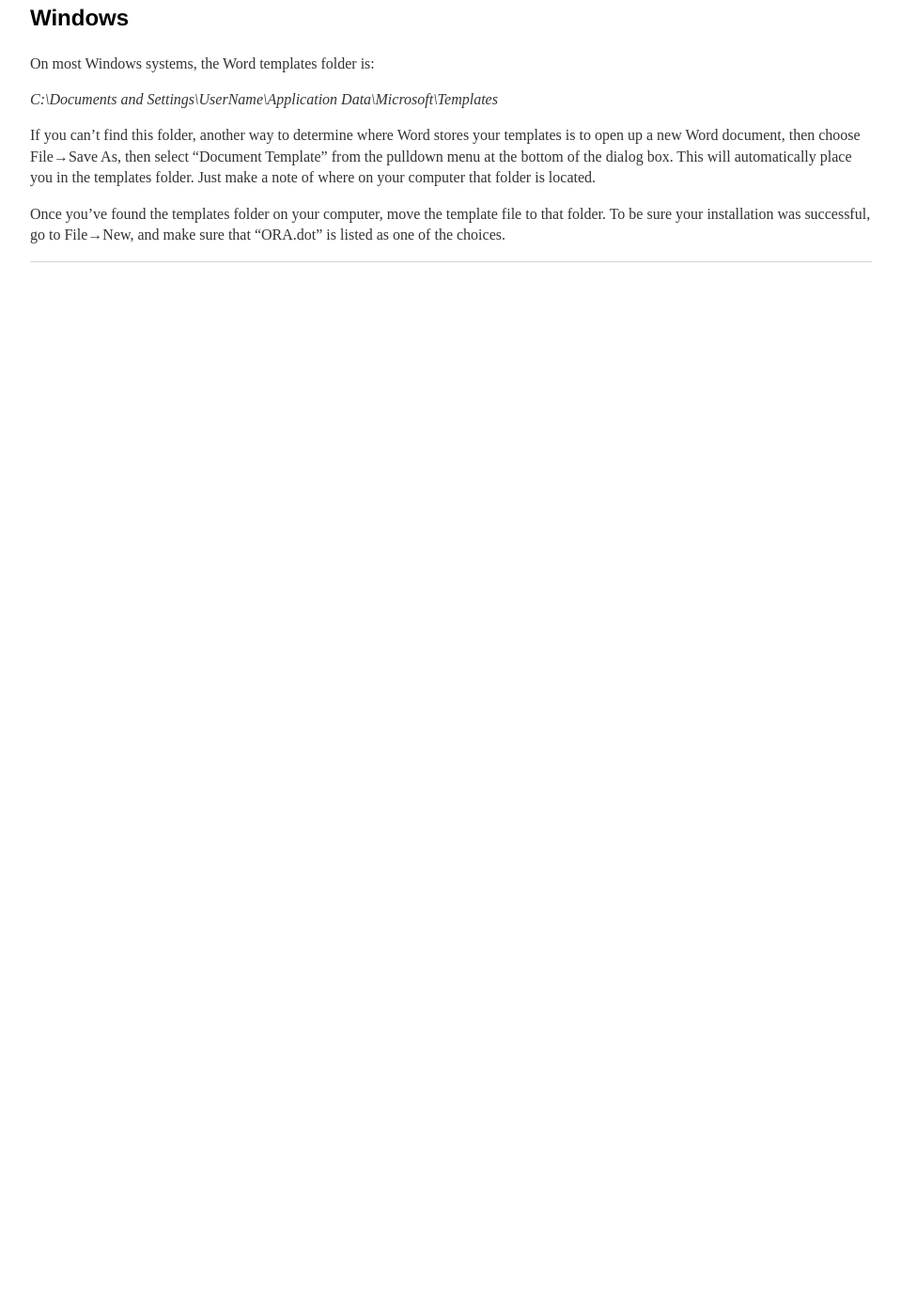
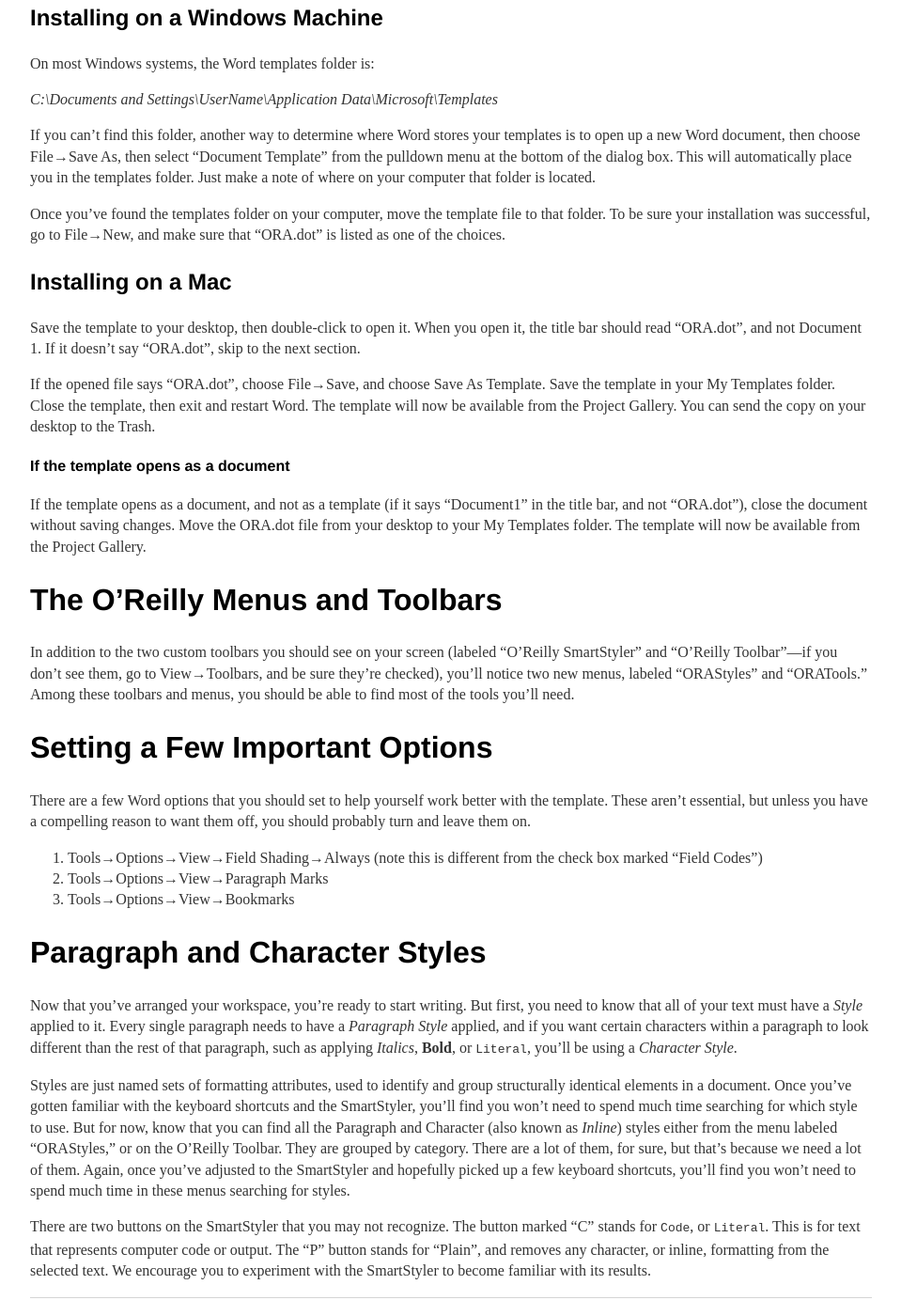
Before and after one commit to oreillymedia/production-resources, a Jekyll site: the page built from word/index.md, in a window 1280 px wide and 1400 px high, scrolled down 704 px. Shown: the whole window at 94% size, without its empty margins (160-1119 px from the left). Built offline with Jekyll 4.4.1, drawn with Linux system fonts in a browser that asks for light colours; before the commit the page ends 1043 px from its top, so only the background shows below that; some of the changed text lies outside the part shown.

Commit message:
Update index.md

```diff
--- a/word/index.md
+++ b/word/index.md
@@ -10,15 +10,15 @@
 
 This template was created using Word 2000 for Windows. Yeah, it’s kind of old. But it still works! There are many different versions of Word out there, so you might encounter some differences in your specific setup compared to what we talk about here.
 
-IMPORTANT: Our template is not fully compatible with Microsoft Word 2008 for Mac. The styling buttons work pretty well, but most of the macros aren’t supported in this particular version of Word for Mac.
+NOTE: Our template is not fully compatible with Microsoft Word 2008 for Mac. The styling buttons work pretty well, but most of the macros aren’t supported in this particular version of Word for Mac.
 
 ## Installing the Template
 
 The template contains numerous customizations and macros (short programs written in Visual Basic for Applications, or VBA). In order for these customizations to work properly, and to be available whenever you're working on your manuscript, you'll need to store this template in a special templates folder on your computer.
 
-IMPORTANT: Like we mentioned before, there are a lot of versions of Word out there. You might have to adapt the following, depending on where your templates folder is.
+NOTE: Like we mentioned before, there are a lot of versions of Word out there. You might have to adapt the following, depending on where your templates folder is.
 
-### Windows
+### Installing on a Windows Machine
 
 On most Windows systems, the Word templates folder is:
 
@@ -27,3 +27,34 @@
 If you can't find this folder, another way to determine where Word stores your templates is to open up a new Word document, then choose File→Save As, then select "Document Template" from the pulldown menu at the bottom of the dialog box. This will automatically place you in the templates folder. Just make a note of where on your computer that folder is located.
 
 Once you've found the templates folder on your computer, move the template file to that folder. To be sure your installation was successful, go to File→New, and make sure that "ORA.dot" is listed as one of the choices.
+
+### Installing on a Mac
+
+Save the template to your desktop, then double-click to open it. When you open it, the title bar should read "ORA.dot", and not Document 1. If it doesn't say "ORA.dot", skip to the next section.
+
+If the opened file says "ORA.dot", choose File→Save, and choose Save As Template. Save the template in your My Templates folder. Close the template, then exit and restart Word. The template will now be available from the Project Gallery. You can send the copy on your desktop to the Trash.
+
+#### If the template opens as a document
+
+If the template opens as a document, and not as a template (if it says "Document1" in the title bar, and not "ORA.dot"), close the document without saving changes. Move the ORA.dot file from your desktop to your My Templates folder. The template will now be available from the Project Gallery.
+
+## The O'Reilly Menus and Toolbars
+
+In addition to the two custom toolbars you should see on your screen (labeled "O'Reilly SmartStyler" and "O'Reilly Toolbar"—if you don't see them, go to View→Toolbars, and be sure they're checked), you'll notice two new menus, labeled "ORAStyles" and "ORATools." Among these toolbars and menus, you should be able to find most of the tools you'll need.
+
+## Setting a Few Important Options
+
+There are a few Word options that you should set to help yourself work better with the template. These aren't essential, but unless you have a compelling reason to want them off, you should probably turn and leave them on.
+
+1.	Tools→Options→View→Field Shading→Always (note this is different from the check box marked "Field Codes")
+2.	Tools→Options→View→Paragraph Marks
+3.	Tools→Options→View→Bookmarks
+
+## Paragraph and Character Styles
+
+Now that you've arranged your workspace, you're ready to start writing. But first, you need to know that all of your text must have a *Style* applied to it. Every single paragraph needs to have a *Paragraph Style* applied, and if you want certain characters within a paragraph to look different than the rest of that paragraph, such as applying *Italics*, **Bold**, or `Literal`, you'll be using a *Character Style*.
+
+Styles are just named sets of formatting attributes, used to identify and group structurally identical elements in a document.
+Once you've gotten familiar with the keyboard shortcuts and the SmartStyler, you'll find you won't need to spend much time searching for which style to use. But for now, know that you can find all the Paragraph and Character (also known as *Inline*) styles either from the menu labeled "ORAStyles," or on the O'Reilly Toolbar. They are grouped by category. There are a lot of them, for sure, but that's because we need a lot of them. Again, once you've adjusted to the SmartStyler and hopefully picked up a few keyboard shortcuts, you'll find you won't need to spend much time in these menus searching for styles.
+
+There are two buttons on the SmartStyler that you may not recognize. The button marked "C" stands for `Code`, or `Literal`. This is for text that represents computer code or output. The "P" button stands for "Plain", and removes any character, or inline, formatting from the selected text. We encourage you to experiment with the SmartStyler to become familiar with its results.
```
